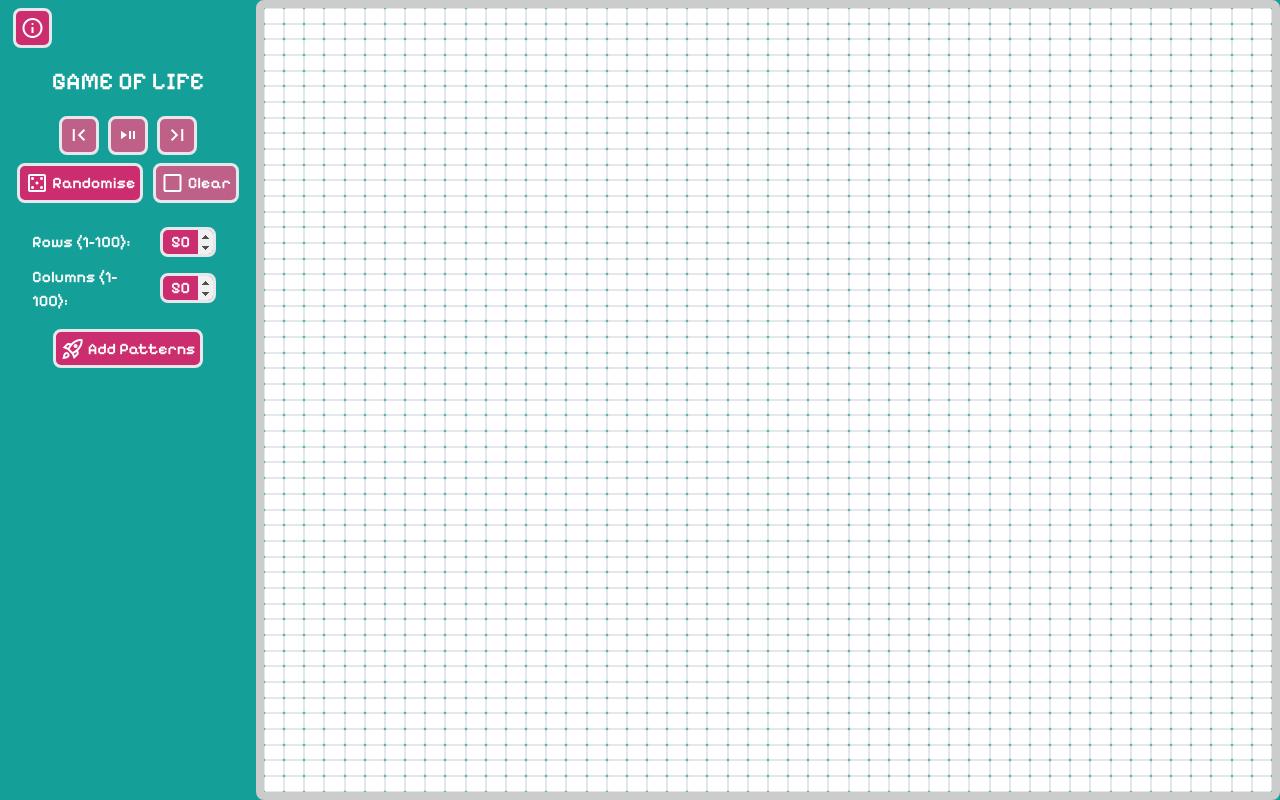
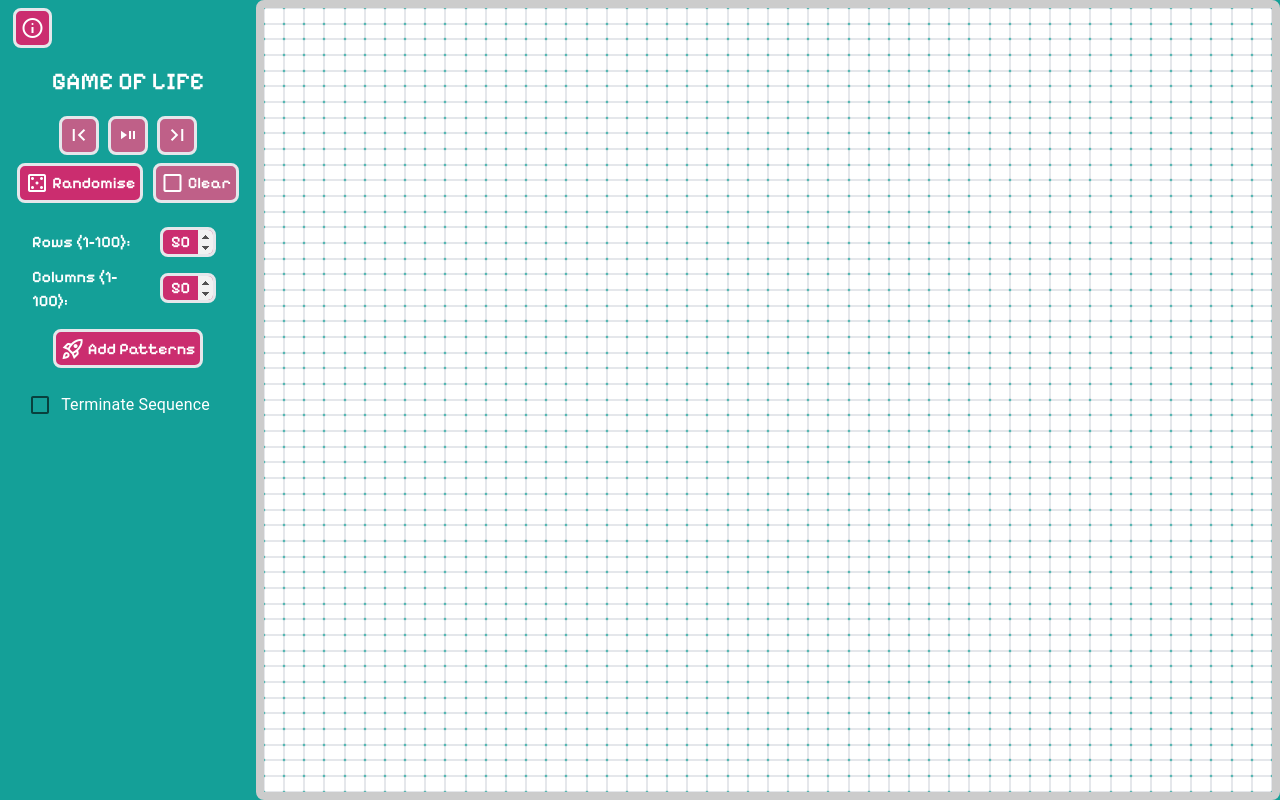
Before and after one commit to Pjstilwell/PersonalSite, a Next.js app in the folder still-peter/: page / in a window 1280 px wide. Built offline with nearby package versions, Linux system fonts and the light colour scheme.

Commit message:
Added a terminate sequence check

```diff
--- a/still-peter/src/app/components/controls.tsx
+++ b/still-peter/src/app/components/controls.tsx
@@ -1,6 +1,8 @@
-import { Button, Tooltip } from "@mui/material";
+import { Button, Checkbox, FormControlLabel, Tooltip } from "@mui/material";
 import DisplaySquare from "./display-square";
 import { Pattern } from "../resources/pattern-squares";
+import { Dispatch, SetStateAction } from "react";
+import { Value } from "sass";
 
 export type ControlProps = {
   goClicked: () => void;
@@ -21,6 +23,8 @@ export type ControlProps = {
   patternSelectedActions: (pattern: Pattern) => void;
   openPatternsDialog: () => void;
   openInfoDialog: () => void;
+  terminateSequence: boolean;
+  toggleTerminateSequence: () => void;
 };
 
 export default function Controls(props: ControlProps) {
@@ -170,6 +174,19 @@ export default function Controls(props: ControlProps) {
             </button>
           </Tooltip>
         </div>
+        <div className="flexy-info" style={{ marginTop: "1rem" }}>
+          <Tooltip title="Terminate sequence if sequence is repeating">
+            <FormControlLabel
+              control={
+                <Checkbox
+                  value={props.terminateSequence}
+                  onChange={() => props.toggleTerminateSequence()}
+                ></Checkbox>
+              }
+              label="Terminate Sequence"
+            />
+          </Tooltip>
+        </div>
       </div>
     );
   }
--- a/still-peter/src/app/components/home.tsx
+++ b/still-peter/src/app/components/home.tsx
@@ -38,6 +38,9 @@ export default function Home() {
 
   //Tracks Info Dialog Open
   const [infoDialogOpen, setInfoDialogOpen] = useState(false);
+
+  //Option to terminate sequence if repeating
+  const [terminateSequence, setTerminateSequence] = useState(false);
 
   // Using a ref to always get the latest value of `playing` inside the setTimeout callback
   const playingRef = useRef(playing);
@@ -115,14 +118,19 @@ export default function Home() {
     );
 
     //Check for termination against previous 2 iterations
-    checkIfSequenceTerminated(
-      newIteration,
-      iterationStore[iterationStore.length - 1]
-    );
-    checkIfSequenceTerminated(
-      newIteration,
-      iterationStore[iterationStore.length - 2]
-    );
+    if (
+      terminateSequence &&
+      (checkIfSequenceTerminated(
+        newIteration,
+        iterationStore[iterationStore.length - 1]
+      ) ||
+        checkIfSequenceTerminated(
+          newIteration,
+          iterationStore[iterationStore.length - 2]
+        ))
+    ) {
+      setSeqTerminated(true);
+    }
 
     //sequence terminated?
     if (seqTerminated) {
@@ -200,11 +208,16 @@ export default function Home() {
     setSeqTerminated(false);
   }
 
+  /**
+   * Checks if the two iterations are equal by checking each element
+   * @param m1 Iteration 1
+   * @param m2 Iteration 2
+   */
   function checkIfSequenceTerminated(m1: boolean[][], m2: boolean[][]) {
     const same = (m1: boolean[][], m2: boolean[][]) =>
       m1.flat().every((val, ind) => val === m2.flat()[ind]);
 
-    setSeqTerminated(same(m1, m2));
+    return same(m1, m2);
   }
 
   function seqTerminatedActions() {
@@ -229,6 +242,10 @@ export default function Home() {
   function toggleInfoDialog() {
     const dialogOpen = infoDialogOpen;
     setInfoDialogOpen(!dialogOpen);
+  }
+
+  function toggleTerminateSequence() {
+    setTerminateSequence(!terminateSequence);
   }
 
   const props = {
@@ -261,6 +278,8 @@ export default function Home() {
     patternSelectedActions,
     openPatternsDialog: togglePatternsDialog,
     openInfoDialog: toggleInfoDialog,
+    terminateSequence,
+    toggleTerminateSequence,
   };
 
   const addPatternsDialogProps: AddPatternsDialogProps = {
--- a/still-peter/src/app/globals.scss
+++ b/still-peter/src/app/globals.scss
@@ -289,3 +289,14 @@ input[type="number"]::-webkit-outer-spin-button {
 .css-10d30g3-MuiPaper-root-MuiDialog-paper {
   border-width: 1rem;
 }
+
+.css-imrjgg-MuiButtonBase-root-MuiCheckbox-root.Mui-checked {
+  color: $cp-3;
+}
+
+.css-rizt0-MuiTypography-root {
+  font-family: "Pixelify Sans", sans-serif;
+  font-optical-sizing: auto;
+  font-weight: 600;
+  font-style: normal;
+}
```
